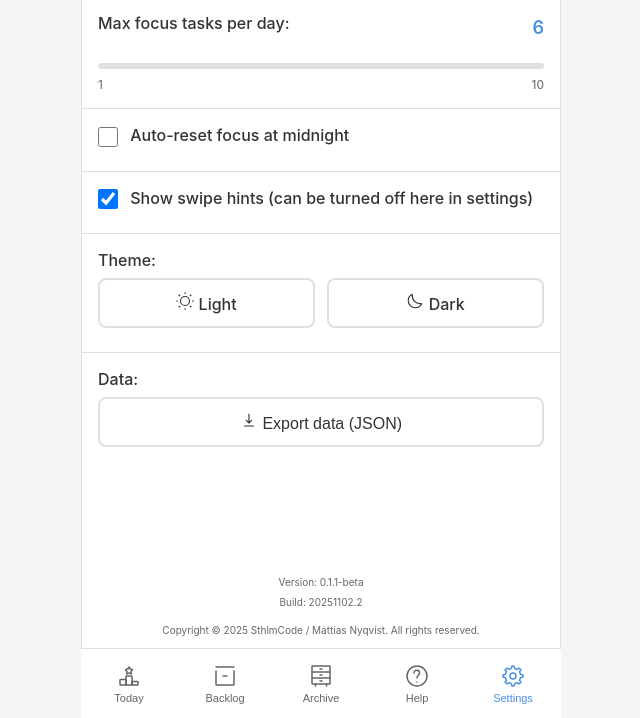
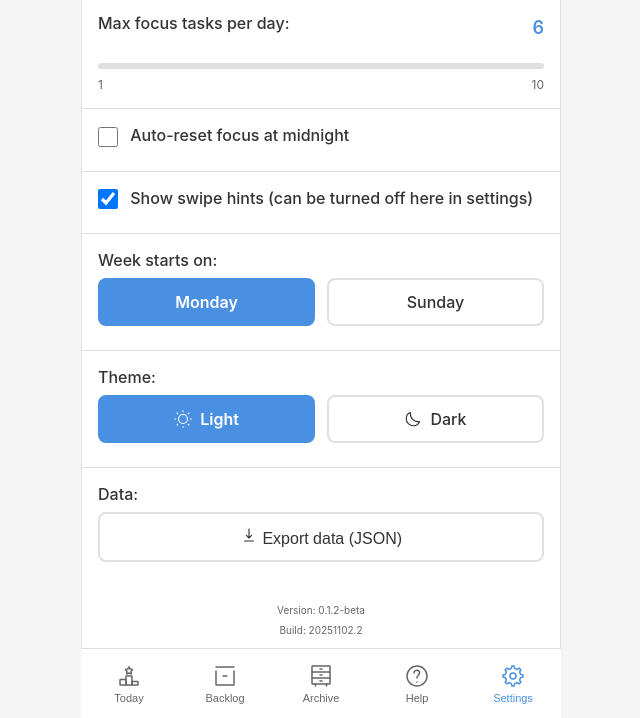
Before and after one commit to MattiasNyqvist/IvyFocus, a plain HTML site: page index.html in a window 1280 px wide. Both pictures are taken after a click on the button "Settings". Shown: the part 82-800 px from the top of the page, without its empty margins (319-959 px from the left). Drawn offline with Linux system fonts and the light colour scheme.

Commit message:
Version: 0.1.1-beta Add week number display and improve settings UI

```diff
--- a/css/styles.css
+++ b/css/styles.css
@@ -799,16 +799,33 @@ body.dark-mode {
     text-align: center;
     cursor: pointer;
     transition: all 0.2s;
+    background: var(--bg-white);
+    display: flex;
+    align-items: center;
+    justify-content: center;
+    gap: 8px;
+}
+
+.theme-toggle label:hover {
+    border-color: var(--primary-blue);
+    background: rgba(74, 144, 226, 0.05);
 }
 
 .theme-toggle input[type="radio"] {
     display: none;
 }
 
-.theme-toggle input[type="radio"]:checked + span {
+.theme-toggle input[type="radio"]:checked + label,
+.theme-toggle label:has(input[type="radio"]:checked) {
     border-color: var(--primary-blue);
-    background: rgba(74, 144, 226, 0.1);
+    background: var(--primary-blue);
+    color: white;
     font-weight: 600;
+}
+
+.theme-toggle label:has(input[type="radio"]:checked) svg {
+    stroke: white;
+    color: white;
 }
 
 .theme-button {
--- a/index.html
+++ b/index.html
@@ -234,6 +234,9 @@
                             <strong>Show swipe hints:</strong> Toggle animated hints that show available swipe directions on new tasks.
                         </p>
                         <p style="color: var(--text-dark); line-height: 1.6; margin: 0 0 8px 0;">
+                            <strong>Week starts on:</strong> Choose whether weeks start on Monday or Sunday (affects week number calculation).
+                        </p>
+                        <p style="color: var(--text-dark); line-height: 1.6; margin: 0 0 8px 0;">
                             <strong>Theme:</strong> Choose between light and dark mode.
                         </p>
                         <p style="color: var(--text-dark); line-height: 1.6; margin: 0;">
@@ -296,9 +299,22 @@
                         </label>
                     </div>
                     <div class="setting-item">
+                        <label>Week starts on:</label>
+                        <div class="theme-toggle">
+                            <label for="weekStartMonday">
+                                <input type="radio" name="weekStart" value="monday" id="weekStartMonday" checked>
+                                Monday
+                            </label>
+                            <label for="weekStartSunday">
+                                <input type="radio" name="weekStart" value="sunday" id="weekStartSunday">
+                                Sunday
+                            </label>
+                        </div>
+                    </div>
+                    <div class="setting-item">
                         <label>Theme:</label>
                         <div class="theme-toggle">
-                            <label>
+                            <label for="themeLight">
                                 <input type="radio" name="theme" value="light" id="themeLight" checked>
                                 <svg width="18px" height="18px" stroke-width="1.5" viewBox="0 0 24 24" fill="none" xmlns="http://www.w3.org/2000/svg">
                                     <path d="M12 18C15.3137 18 18 15.3137 18 12C18 8.68629 15.3137 6 12 6C8.68629 6 6 8.68629 6 12C6 15.3137 8.68629 18 12 18Z" stroke="currentColor" stroke-width="1.5" stroke-linecap="round" stroke-linejoin="round"></path>
@@ -313,7 +329,7 @@
                                 </svg>
                                 Light
                             </label>
-                            <label>
+                            <label for="themeDark">
                                 <input type="radio" name="theme" value="dark" id="themeDark">
                                 <svg width="18px" height="18px" stroke-width="1.5" viewBox="0 0 24 24" fill="none" xmlns="http://www.w3.org/2000/svg">
                                     <path d="M3 11.5066C3 16.7497 7.25034 21 12.4934 21C16.2209 21 19.4466 18.8518 21 15.7259C12.4934 15.7259 8.27411 11.5066 8.27411 3C5.14821 4.55344 3 7.77915 3 11.5066Z" stroke="currentColor" stroke-width="1.5" stroke-linecap="round" stroke-linejoin="round"></path>
@@ -336,7 +352,7 @@
 
                 <!-- Version and Copyright Info -->
                 <div style="margin-top: auto; padding: 20px; padding-bottom: 10px; text-align: center; color: var(--text-light); font-size: 10px; line-height: 1.6;">
-                    <p style="margin: 4px 0;">Version: 0.1.1-beta</p>
+                    <p style="margin: 4px 0;">Version: 0.1.2-beta</p>
                     <p style="margin: 4px 0;">Build: 20251102.2</p>
                     <p style="margin: 12px 0 0 0;">Copyright © 2025 SthlmCode / Mattias Nyqvist. All rights reserved.</p>
                 </div>
--- a/js/app.js
+++ b/js/app.js
@@ -31,6 +31,10 @@ function initializeApp() {
     document.getElementById('autoResetFocus').checked = CONFIG.autoResetFocus;
     document.getElementById('showSwipeHints').checked = CONFIG.showSwipeHints;
 
+    // Load week start setting
+    const weekStartValue = CONFIG.weekStartsOnMonday ? 'monday' : 'sunday';
+    document.getElementById('weekStart' + weekStartValue.charAt(0).toUpperCase() + weekStartValue.slice(1)).checked = true;
+
     // Load theme
     const savedTheme = localStorage.getItem('theme') || 'light';
     document.getElementById('theme' + savedTheme.charAt(0).toUpperCase() + savedTheme.slice(1)).checked = true;
@@ -57,11 +61,32 @@ function updateTodayDate() {
     const dayName = days[today.getDay()];
     const date = today.getDate();
     const monthName = months[today.getMonth()];
+    const weekNumber = getWeekNumber(today, CONFIG.weekStartsOnMonday);
 
     const dateElement = document.getElementById('todayDate');
     if (dateElement) {
-        dateElement.textContent = `${dayName} ${date} ${monthName}`;
-    }
+        dateElement.textContent = `${dayName} ${date} ${monthName} (v.${weekNumber})`;
+    }
+}
+
+// Get ISO week number
+function getWeekNumber(date, mondayStart = true) {
+    const d = new Date(Date.UTC(date.getFullYear(), date.getMonth(), date.getDate()));
+    const dayNum = mondayStart ? (d.getUTCDay() || 7) : d.getUTCDay();
+
+    // Set to nearest Thursday (current date + 4 - current day number)
+    // For Monday start: Monday=1, Sunday=7
+    // For Sunday start: Sunday=0, Saturday=6
+    const thursdayOffset = mondayStart ? 4 - dayNum : 4 - (dayNum || 7) + 1;
+    d.setUTCDate(d.getUTCDate() + thursdayOffset);
+
+    // Get first day of year
+    const yearStart = new Date(Date.UTC(d.getUTCFullYear(), 0, 1));
+
+    // Calculate full weeks to nearest Thursday
+    const weekNo = Math.ceil((((d - yearStart) / 86400000) + 1) / 7);
+
+    return weekNo;
 }
 
 function attachEventListeners() {
@@ -88,6 +113,9 @@ function attachEventListeners() {
     document.getElementById('maxFocusTasks').addEventListener('change', handleSettingsChange);
     document.getElementById('autoResetFocus').addEventListener('change', handleSettingsChange);
     document.getElementById('showSwipeHints').addEventListener('change', handleSwipeHintsChange);
+    document.querySelectorAll('input[name="weekStart"]').forEach(radio => {
+        radio.addEventListener('change', handleWeekStartChange);
+    });
     document.querySelectorAll('input[name="theme"]').forEach(radio => {
         radio.addEventListener('change', handleThemeChange);
     });
@@ -1414,6 +1442,13 @@ function handleSwipeHintsChange() {
     showToast('✓ Settings saved');
 }
 
+function handleWeekStartChange(e) {
+    CONFIG.weekStartsOnMonday = e.target.value === 'monday';
+    saveSettings();
+    updateTodayDate();
+    showToast('✓ Settings saved');
+}
+
 function applySwipeHints() {
     if (CONFIG.showSwipeHints) {
         document.body.classList.add('swipe-hints-enabled');
--- a/js/config.js
+++ b/js/config.js
@@ -13,6 +13,9 @@ export const CONFIG = {
 
     // Show swipe hints animation
     showSwipeHints: true,
+
+    // Week starts on Monday (true) or Sunday (false)
+    weekStartsOnMonday: true,
 
     // Storage key for localStorage
     storageKey: 'focusTasks_v1',
@@ -43,7 +46,8 @@ export function saveSettings() {
         const settings = {
             maxFocusTasks: CONFIG.maxFocusTasks,
             autoResetFocus: CONFIG.autoResetFocus,
-            showSwipeHints: CONFIG.showSwipeHints
+            showSwipeHints: CONFIG.showSwipeHints,
+            weekStartsOnMonday: CONFIG.weekStartsOnMonday
         };
         localStorage.setItem(CONFIG.settingsKey, JSON.stringify(settings));
     } catch (error) {
```
